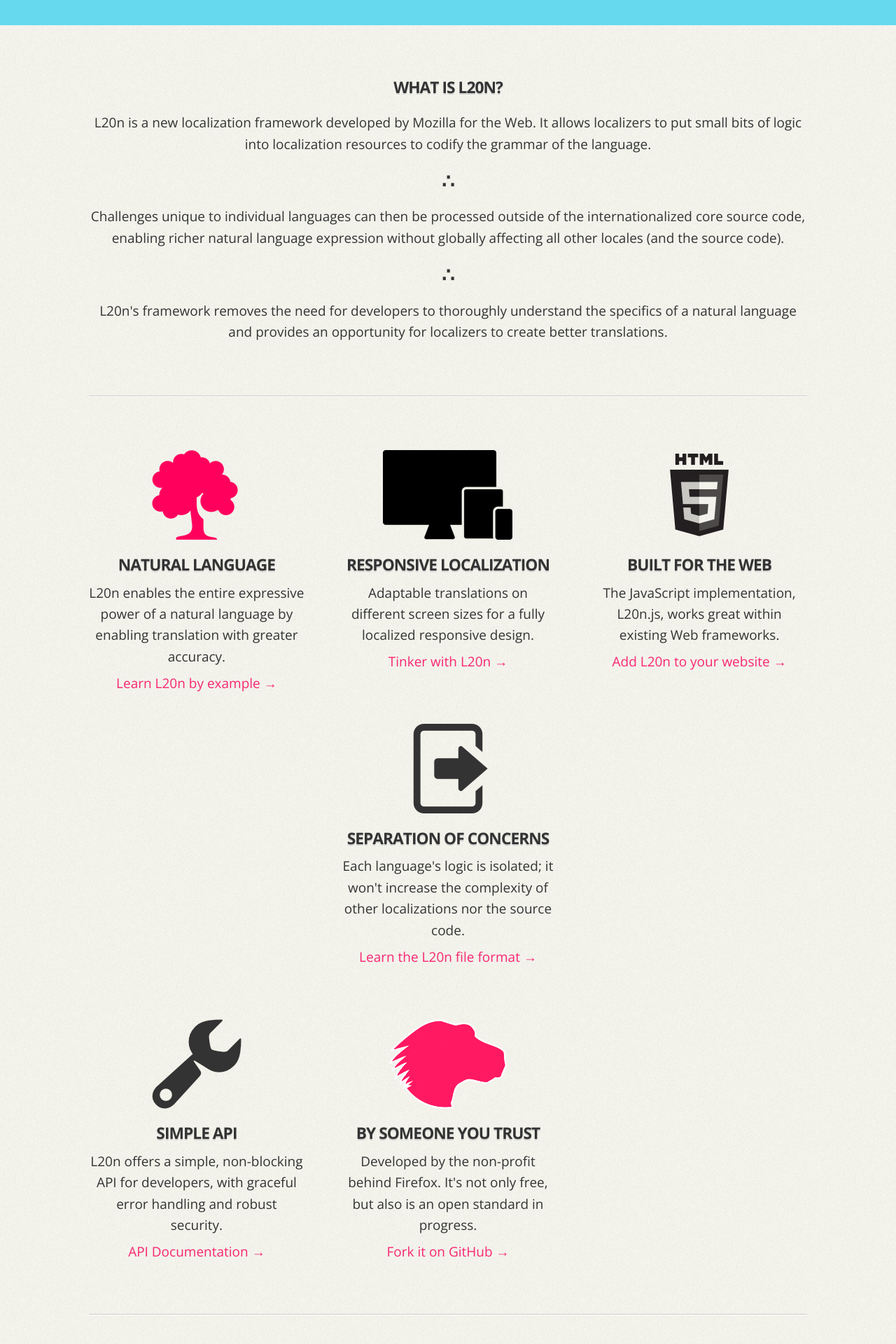
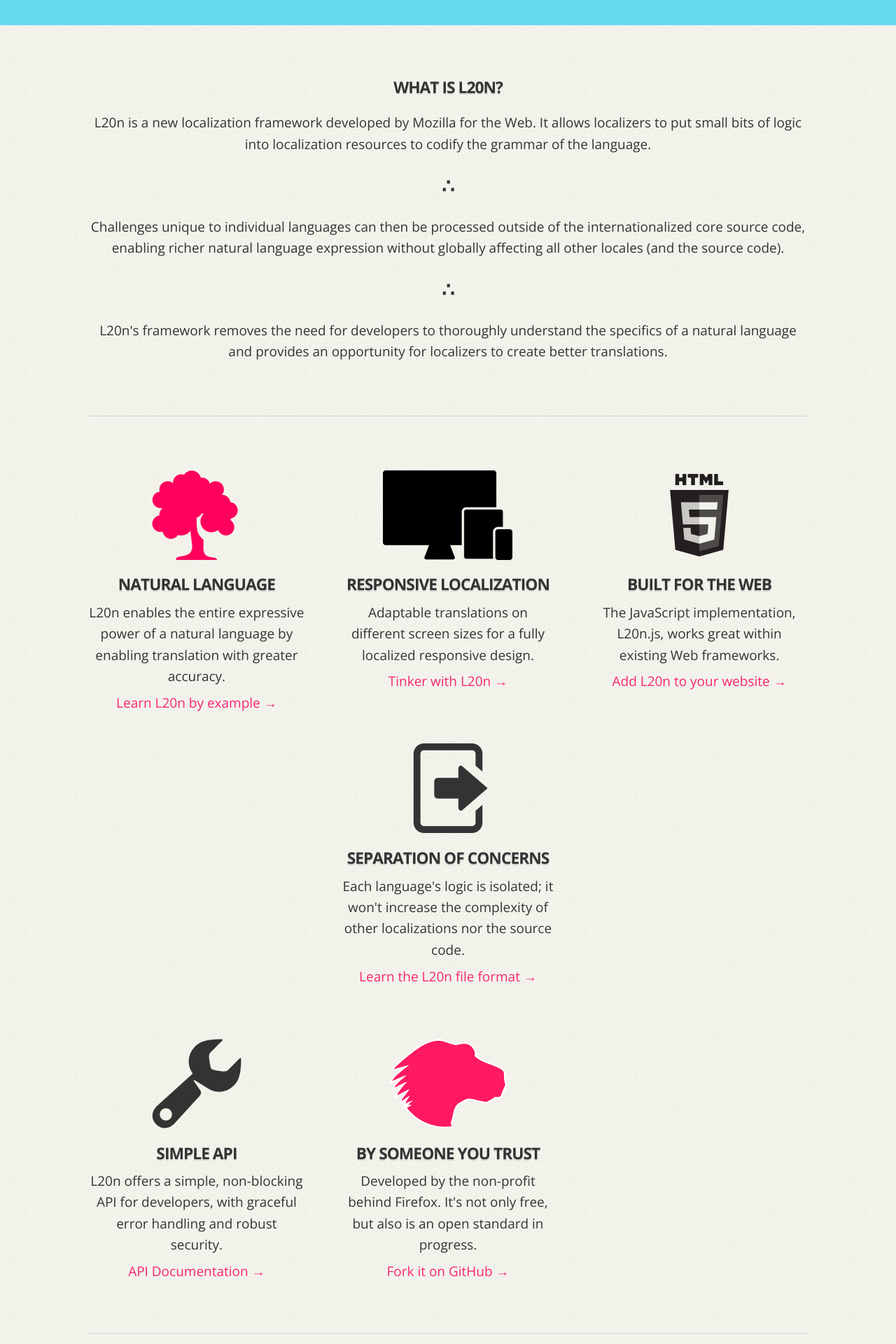
Before and after one commit to l20n/l20n.org, a Jekyll site: the page built from index.html, in a window 1280 px wide. Shown: the part 462-2382 px from the top of the page at 70% size. Built offline with Jekyll 4.4.1, drawn with Linux system fonts in a browser that asks for light colours; nearby versions of some CDN libraries.

Commit message:
Move paragraph separators to CSS

```diff
--- a/css/main.css
+++ b/css/main.css
@@ -235,6 +235,15 @@ main > .content {
 
 main > .content > .introduction {
     margin-bottom: 4em;
+}
+
+main > .content > .introduction :nth-child(3):before,
+main > .content > .introduction :nth-child(3):after {
+    content: "∴";
+    display: block;
+    font-size: 1.5em;
+    font-weight: bold;
+    margin: 1em 0;
 }
 
 main > .content > .highlights > section {
--- a/index.html
+++ b/index.html
@@ -19,9 +19,7 @@ title: Home
         <section class="introduction clearfix">
             <h3 data-l10n-id="whatIs"></h3>
             <p data-l10n-id="intro1"></p>
-            <h2>&there4;</h2>
             <p data-l10n-id="intro2"></p>
-            <h2>&there4;</h2>
             <p data-l10n-id="intro3"></p>
         </section>
         <hr class="middle">
```
